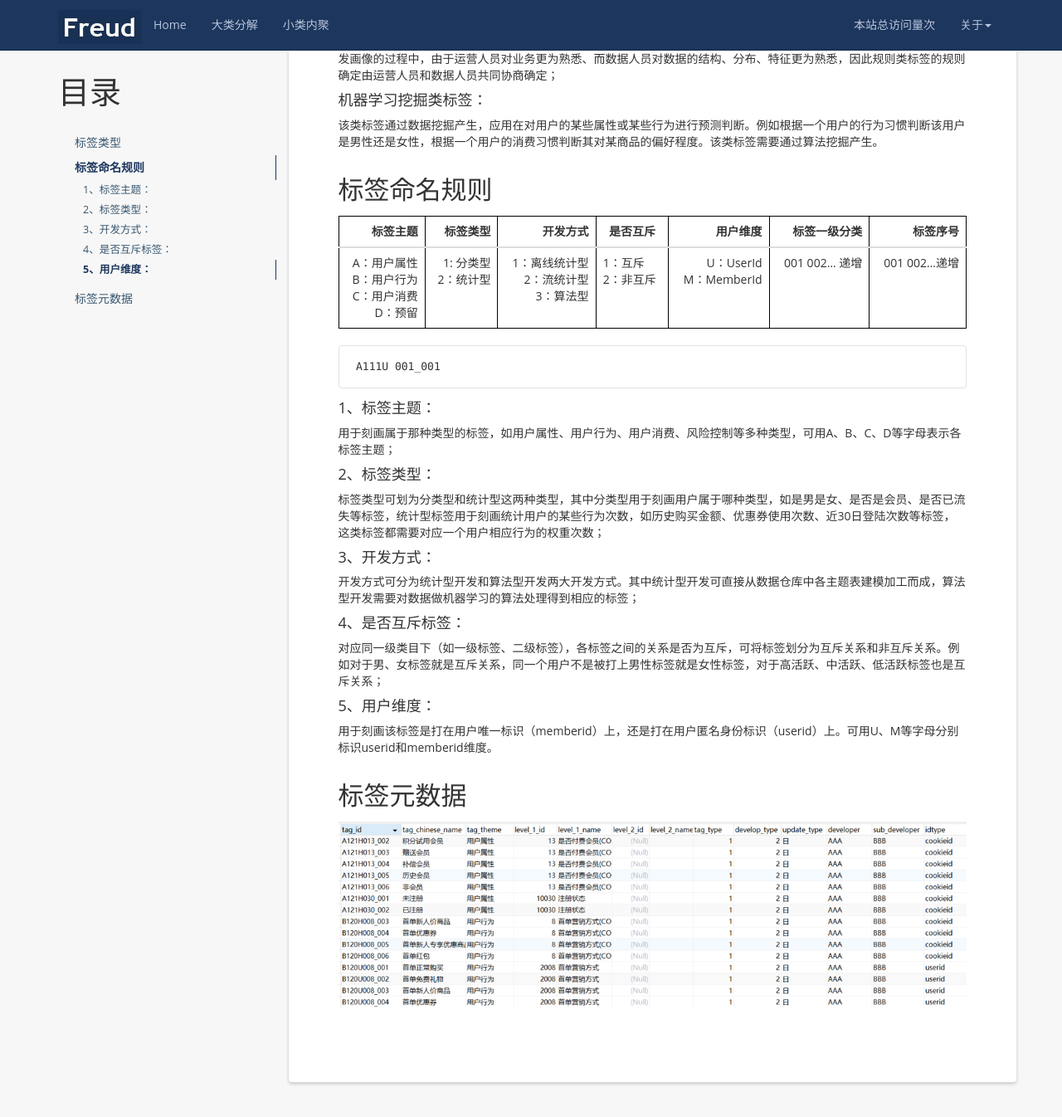
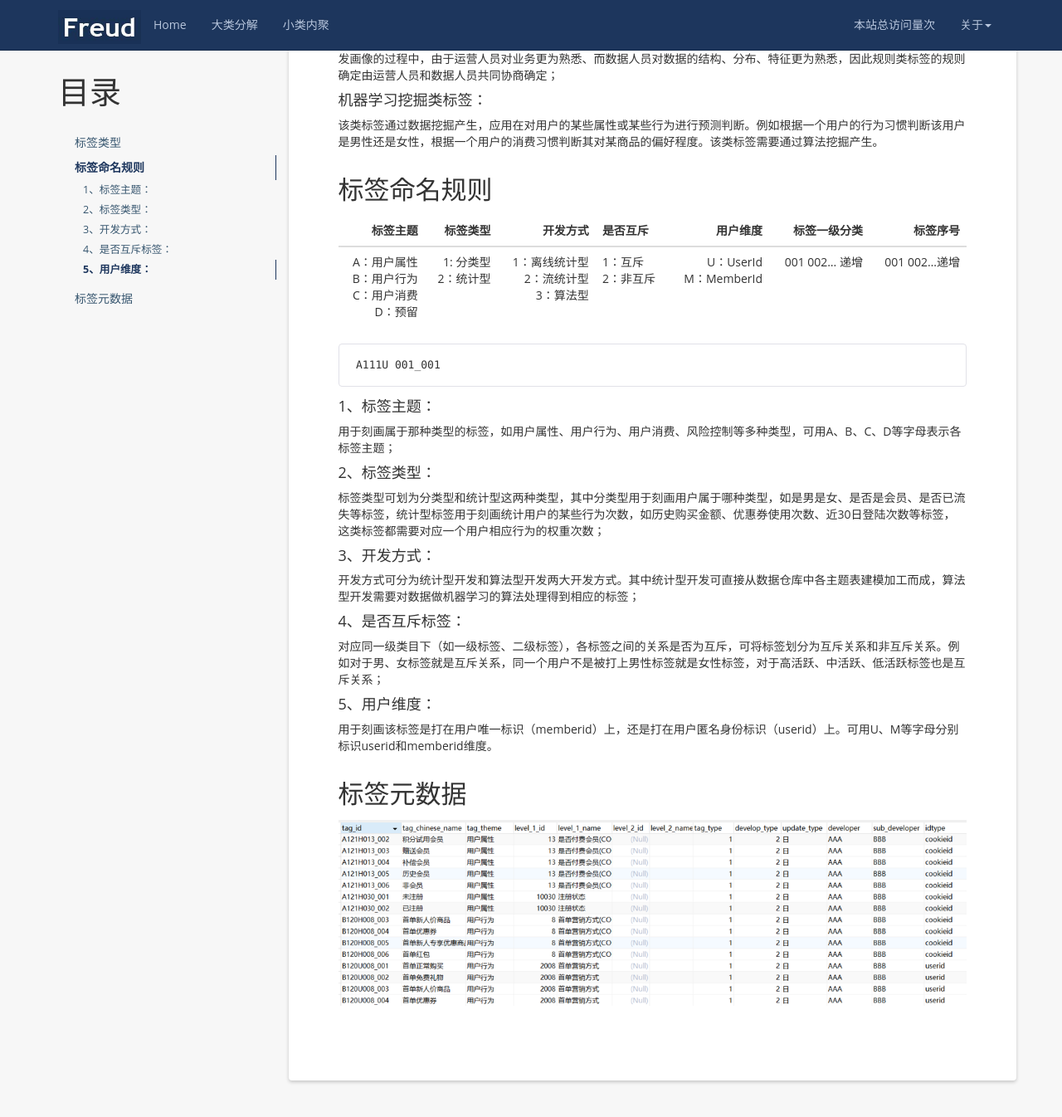
Before and after one commit to ygqbasic/ygqbasic.github.io, a Jekyll site: the page built from _posts/2019-02-12-user-profile-overview.md, in a window 1280 px wide and 1400 px high, scrolled down 672 px. Shown: the top 1346 px of the window at 83% size. Built offline with Jekyll 4.4.1, drawn with Linux system fonts in a browser that asks for light colours; nearby versions of some CDN libraries; a script that is not in the unit is left out; comment, search, counter and statistics services are not loaded.

Commit message:
Update head.html

```diff
--- a/_includes/head.html
+++ b/_includes/head.html
@@ -13,19 +13,6 @@
 	<link rel="canonical" href="{{ page.url | replace:'index.html','' | prepend: site.baseurl }}">
 	<link rel="alternate" type="application/rss+xml" title="{{ site.name }}" href="{{ '/feed.xml' | prepend: site.baseurl }}">
 
-	<style>
-		table{
-		  border-left:1px solid #000000;border-top:1px solid #000000;
-		  width: 100%;
-		  word-wrap:break-word; word-break:break-all;
-		}
-		table th{
-		text-align:center;
-		}
-		table th,td{
-		  border-right:1px solid #000000;border-bottom:1px solid #000000;
-		}
-	  </style>
 
 	<meta name="keywords" content="{{ page.title | append: ', ' | append: site.name | append: ', ' | append: site.meta_description}}">
 	<meta name="description" content="{{site.meta_description}}">
```
